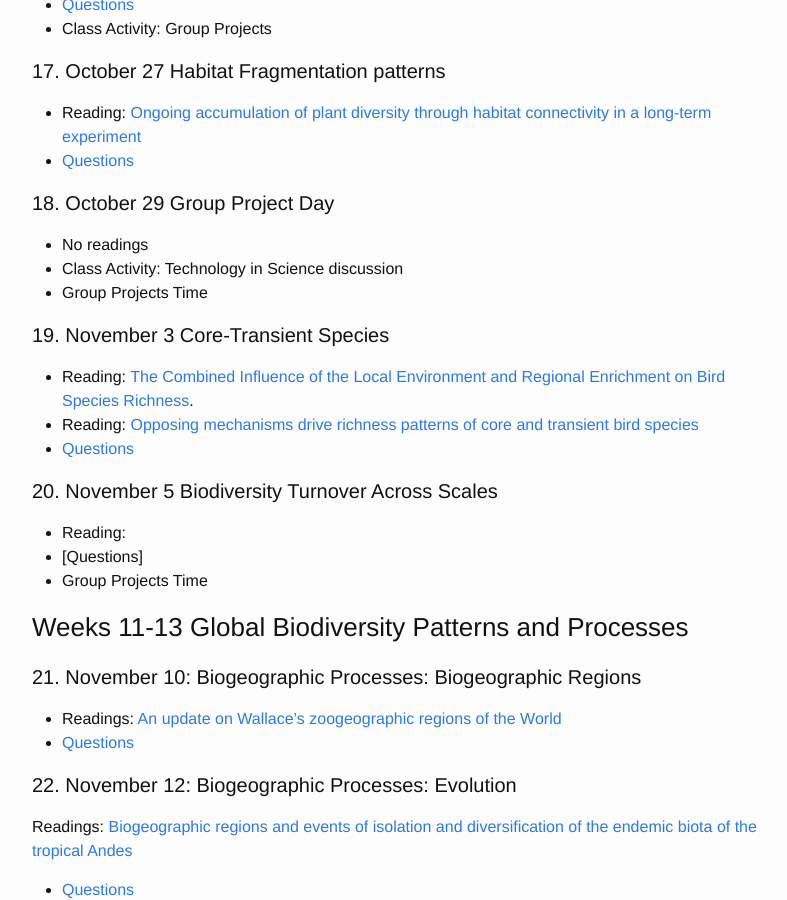
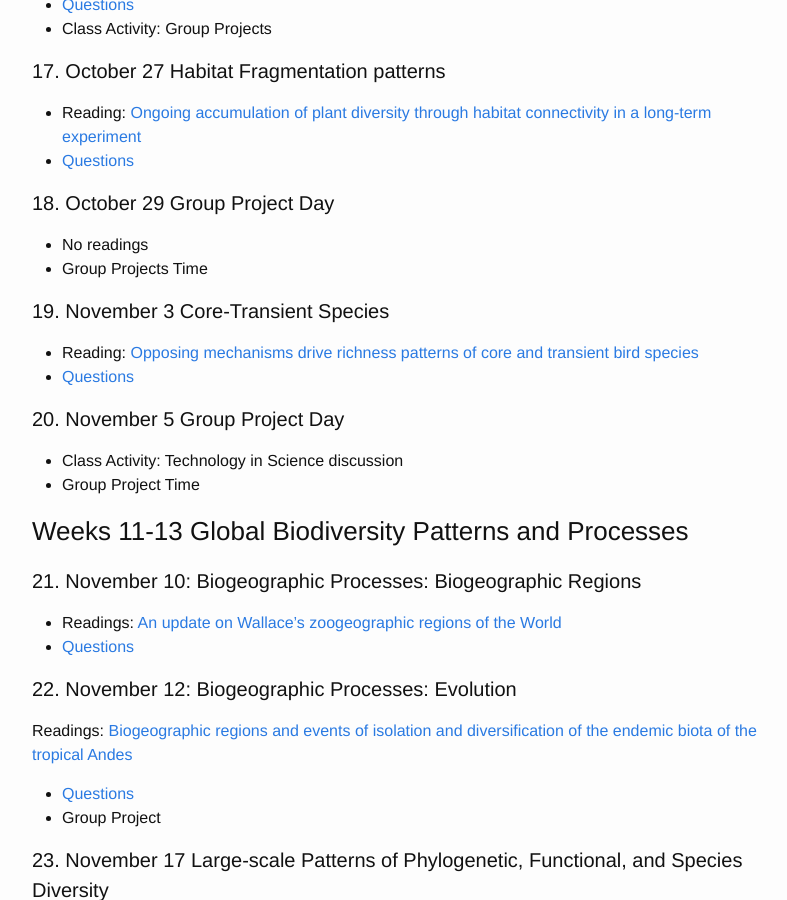
Before and after one commit to skmorgane/biodiversity-course, a Jekyll site: the page built from schedule.md, in a window 1280 px wide and 900 px high, scrolled down 2441 px. Shown: the whole window, without its empty margins (238-1025 px from the left). Built offline with Jekyll 4.4.1, drawn with Linux system fonts in a browser that asks for light colours.

Commit message:
Update schedule.md

```diff
--- a/schedule.md
+++ b/schedule.md
@@ -91,18 +91,15 @@ IMPORTANT: if Date is followed by 2 asterisks then readings are not yet finalize
 
 #### 18. October 29 Group Project Day
 * No readings
-* Class Activity: Technology in Science discussion
 * Group Projects Time
 
 #### 19. November 3 Core-Transient Species
-* Reading: [The Combined Influence of the Local Environment and Regional Enrichment on Bird Species Richness](https://doi.org/10.1086/649578).
 * Reading: [Opposing mechanisms drive richness patterns of core and transient bird species](https://www.jstor.org/stable/10.1086/669903)
 * [Questions]({{ site.baseurl }}/questions/localregional)
 
-#### 20. November 5 Biodiversity Turnover Across Scales
-* Reading:
-* [Questions]
-* Group Projects Time
+#### 20. November 5 Group Project Day
+* Class Activity: Technology in Science discussion
+* Group Project Time
 
 ### Weeks 11-13 Global Biodiversity Patterns and Processes
 
```
